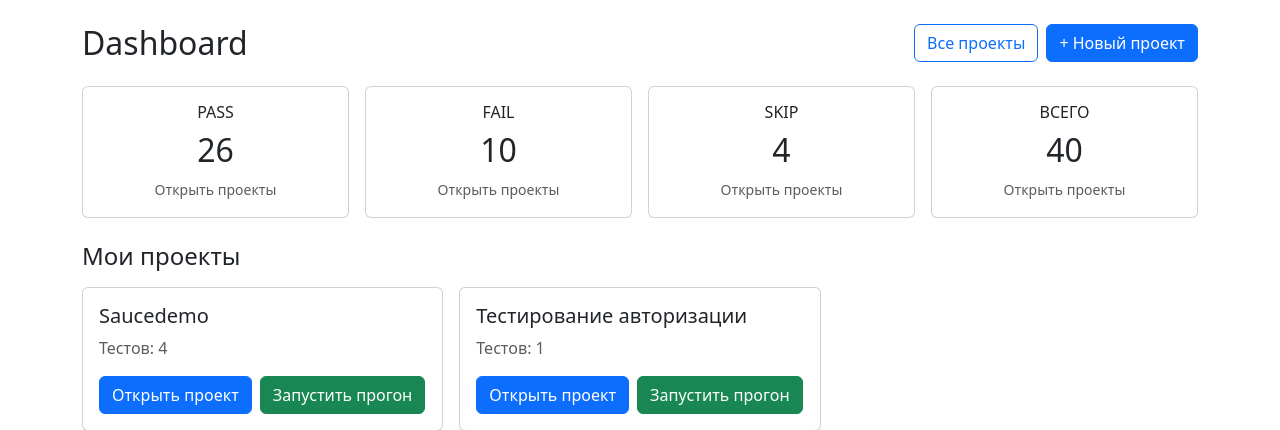
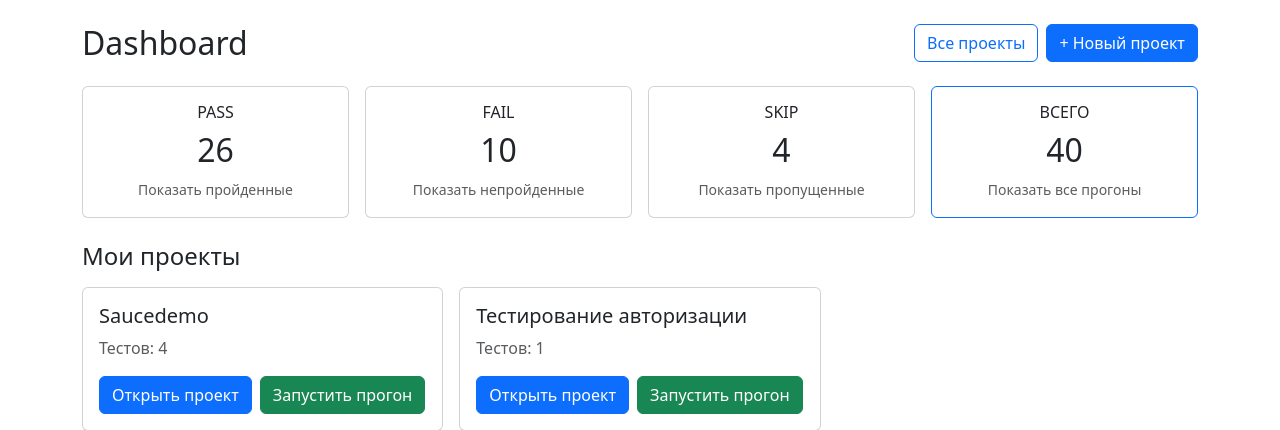
Before and after one commit to 254852bm/test_runner_web, a Flask app: page /dashboard in a window 1280 px wide. Shown: the part 56-486 px from the top of the page. Run offline with Flask 3, Linux system fonts and the light colour scheme; a user stored in the database is signed in; data comes from the database, SQL or seed files in the repository.

Commit message:
Make dashboard statistics filter runs

```diff
--- a/templates/dashboard.html
+++ b/templates/dashboard.html
@@ -9,27 +9,23 @@
 </div>
 
 <div class="row g-3 mb-4">
+    {% for status, label in [('PASS', 'Пройденные'), ('FAIL', 'Непройденные'), ('SKIP', 'Пропущенные')] %}
     <div class="col-md-3">
-        <a href="{{ url_for('main.projects') }}" class="text-decoration-none text-reset">
-            <div class="card text-center h-100"><div class="card-body"><h6>PASS</h6><h2>{{ stats.PASS }}</h2><small class="text-muted">Открыть проекты</small></div></div>
+        <a href="{{ url_for('main.dashboard', status=status) }}" class="text-decoration-none text-reset">
+            <div class="card text-center h-100 {% if status_filter == status %}border-primary{% endif %}"><div class="card-body"><h6>{{ status }}</h6><h2>{{ stats[status] }}</h2><small class="text-muted">Показать {{ label|lower }}</small></div></div>
         </a>
     </div>
+    {% endfor %}
     <div class="col-md-3">
-        <a href="{{ url_for('main.projects') }}" class="text-decoration-none text-reset">
-            <div class="card text-center h-100"><div class="card-body"><h6>FAIL</h6><h2>{{ stats.FAIL }}</h2><small class="text-muted">Открыть проекты</small></div></div>
-        </a>
-    </div>
-    <div class="col-md-3">
-        <a href="{{ url_for('main.projects') }}" class="text-decoration-none text-reset">
-            <div class="card text-center h-100"><div class="card-body"><h6>SKIP</h6><h2>{{ stats.SKIP }}</h2><small class="text-muted">Открыть проекты</small></div></div>
-        </a>
-    </div>
-    <div class="col-md-3">
-        <a href="{{ url_for('main.projects') }}" class="text-decoration-none text-reset">
-            <div class="card text-center h-100"><div class="card-body"><h6>ВСЕГО</h6><h2>{{ stats.TOTAL }}</h2><small class="text-muted">Открыть проекты</small></div></div>
+        <a href="{{ url_for('main.dashboard') }}" class="text-decoration-none text-reset">
+            <div class="card text-center h-100 {% if not status_filter %}border-primary{% endif %}"><div class="card-body"><h6>ВСЕГО</h6><h2>{{ stats.TOTAL }}</h2><small class="text-muted">Показать все прогоны</small></div></div>
         </a>
     </div>
 </div>
+
+{% if status_filter %}
+<div class="alert alert-info">Сейчас показаны только прогоны со статусом <strong>{{ status_filter }}</strong>. <a href="{{ url_for('main.dashboard') }}">Показать все</a></div>
+{% endif %}
 
 <h4 class="mb-3">Мои проекты</h4>
 <div class="row g-3 mb-4">
@@ -54,7 +50,7 @@
 {% endfor %}
 </div>
 
-<h4 class="mb-3">Последние прогоны</h4>
+<h4 class="mb-3">Последние прогоны{% if status_filter %} — {{ status_filter }}{% endif %}</h4>
 <div class="table-responsive">
 <table class="table table-striped">
 <thead><tr><th>Тест</th><th>Статус</th><th>Комментарий</th><th>Дата</th></tr></thead>
@@ -67,7 +63,7 @@
     <td>{{ run.timestamp.strftime('%d.%m.%Y %H:%M') }}</td>
 </tr>
 {% else %}
-<tr><td colspan="4" class="text-muted">Прогонов пока нет.</td></tr>
+<tr><td colspan="4" class="text-muted">Прогонов с таким статусом пока нет.</td></tr>
 {% endfor %}
 </tbody>
 </table>
```
